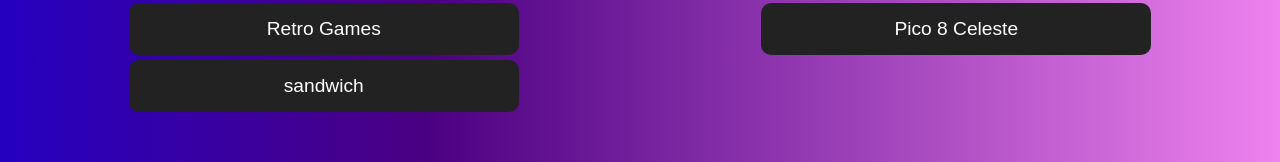
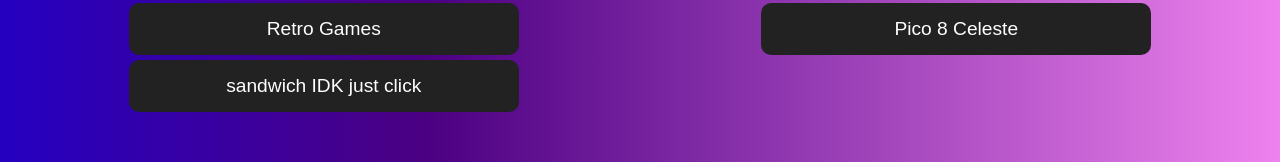
Before and after one commit to funboy82522/F1secret, a plain HTML site: page tools.html in a window 1280 px wide. Shown: the part 450-612 px from the top of the page. Drawn offline with Linux system fonts and the light colour scheme.

Commit message:
Update tools.html

```diff
--- a/tools.html
+++ b/tools.html
@@ -137,7 +137,10 @@
             <button class="game-button" onclick="openGame('https://chatgpt.com/')">Chat GPT</button>
             <button class="game-button" onclick="openGame('https://cbgamesdev.github.io/chilibowlflash/')">Retro Games</button>
             <button class="game-button" onclick="openGame('https://www.lexaloffle.com/bbs/?tid=2145#playing')">Pico 8 Celeste </button>
-            <button class="game-button" onclick="openGame('https://rotatingsandwiches.wordpress.com')"> sandwich </button>
+            <button class="game-button" onclick="openGame('https://rotatingsandwiches.wordpress.com')"> sandwich </
+            <button class="game-button" onclick="openGame('http://www.staggeringbeauty.com')"> IDK just click </
+
+
         </div>
     </div>
 
```
